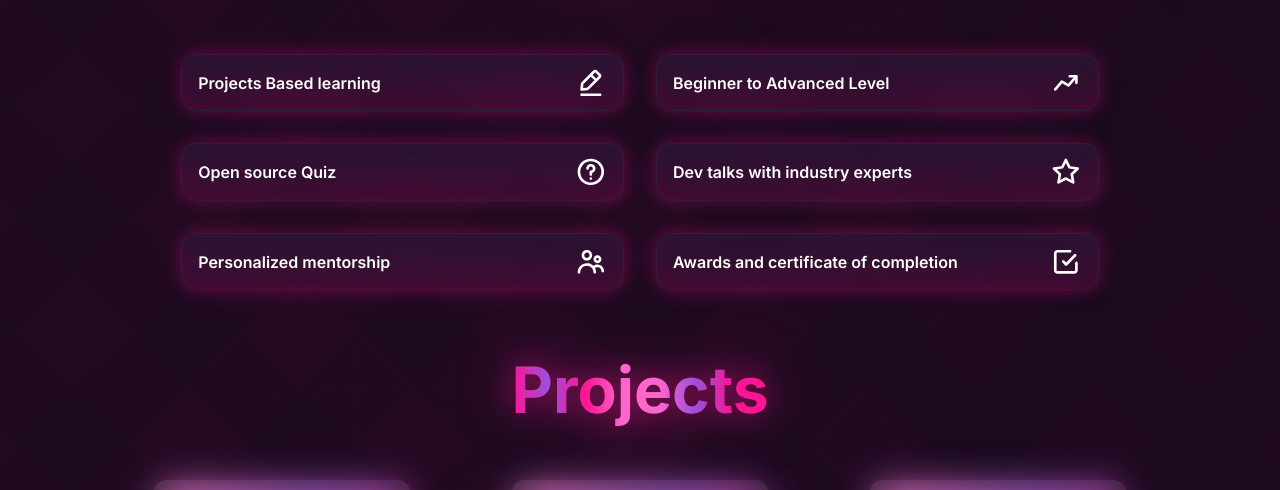
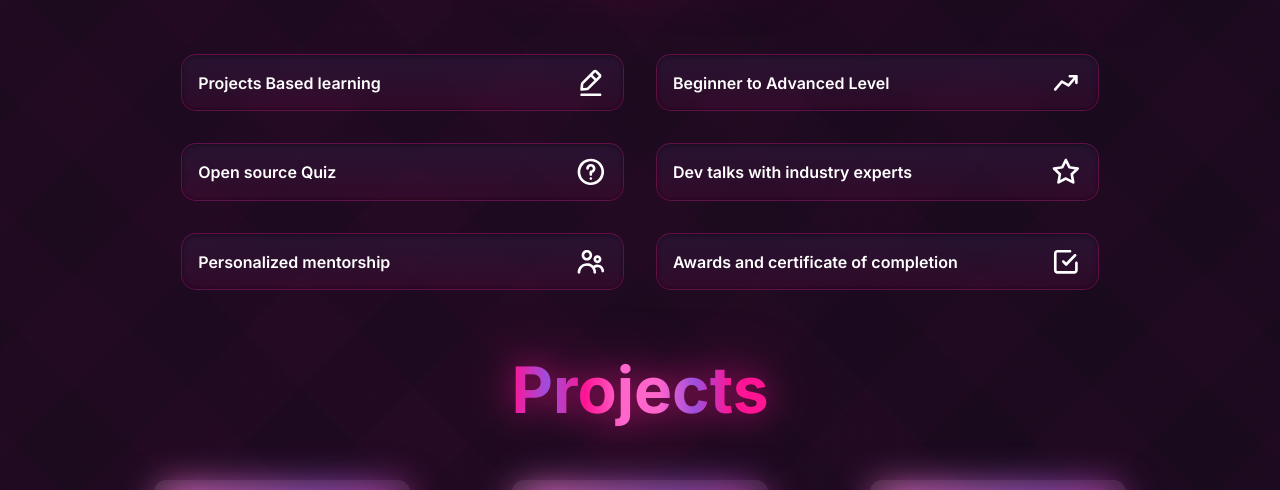
Before and after one commit to nishgit17/TDOC_Website_Demo, a website: page index.html in a window 1280 px wide. Shown: the part 754-1244 px from the top of the page. Drawn offline with nearby package versions, Linux system fonts and the light colour scheme; a script that the page names is missing.

Commit message:
activities glow removed

```diff
--- a/styles/home.css
+++ b/styles/home.css
@@ -202,36 +202,33 @@
 .listitem {
   width: 45%;
   height: 3.6em;
-  border: 2px solid rgba(255, 20, 147, 0.4);
+  border: 1px solid rgba(255, 20, 147, 0.25);
   border-radius: 12px;
   display: flex;
   gap : 40px;
   align-items: center;
   justify-content: space-between;
   padding: 0.5em 1em;
-  box-shadow: 0 0 15px rgba(255, 20, 147, 0.2),
-              0 0 25px rgba(255, 20, 147, 0.15),
-              inset 0 0 15px rgba(255, 20, 147, 0.05);
+  box-shadow: inset 0 2px 4px rgba(0, 0, 0, 0.3),
+              inset 0 -1px 2px rgba(0, 0, 0, 0.2);
   /* rounded: 15px; */
 
   /* Background with linear gradient */
   background: linear-gradient(
     rgba(45, 26, 61, 0.6) 0%,
-    rgba(255, 20, 147, 0.15) 100%
+    rgba(255, 20, 147, 0.08) 100%
   );
   transition: all 0.3s ease;
 }
 
 .listitem:hover {
-  border-color: rgba(255, 20, 147, 0.8);
-  box-shadow: 0 0 25px rgba(255, 20, 147, 0.5),
-              0 0 40px rgba(255, 20, 147, 0.3),
-              inset 0 0 20px rgba(255, 20, 147, 0.15);
-  transform: translateY(-3px) scale(1.02);
+  border-color: rgba(255, 20, 147, 0.4);
+  box-shadow: inset 0 2px 6px rgba(0, 0, 0, 0.4),
+              inset 0 -1px 3px rgba(0, 0, 0, 0.25);
+  transform: translateY(-2px);
   background: linear-gradient(
-    rgba(45, 26, 61, 0.8) 0%,
-    rgba(255, 20, 147, 0.1) 50%,
-    rgba(255, 20, 147, 0.3) 100%
+    rgba(45, 26, 61, 0.7) 0%,
+    rgba(255, 20, 147, 0.12) 100%
   );
 }
 .listitem-text {
@@ -258,12 +255,14 @@
   .listitem {
     width: 45%;
     /* height: 4em; */
-    border: 1px solid rgba(47, 53, 58, 0.4);
+    border: 1px solid rgba(255, 20, 147, 0.25);
     border-radius: 15px;
     display: flex;
     align-items: center;
     justify-content: space-between;
     padding: 0.5em 1em;
+    box-shadow: inset 0 2px 4px rgba(0, 0, 0, 0.3),
+                inset 0 -1px 2px rgba(0, 0, 0, 0.2);
     /* rounded: 15px; */
 
     /* Background with linear gradient */
```
